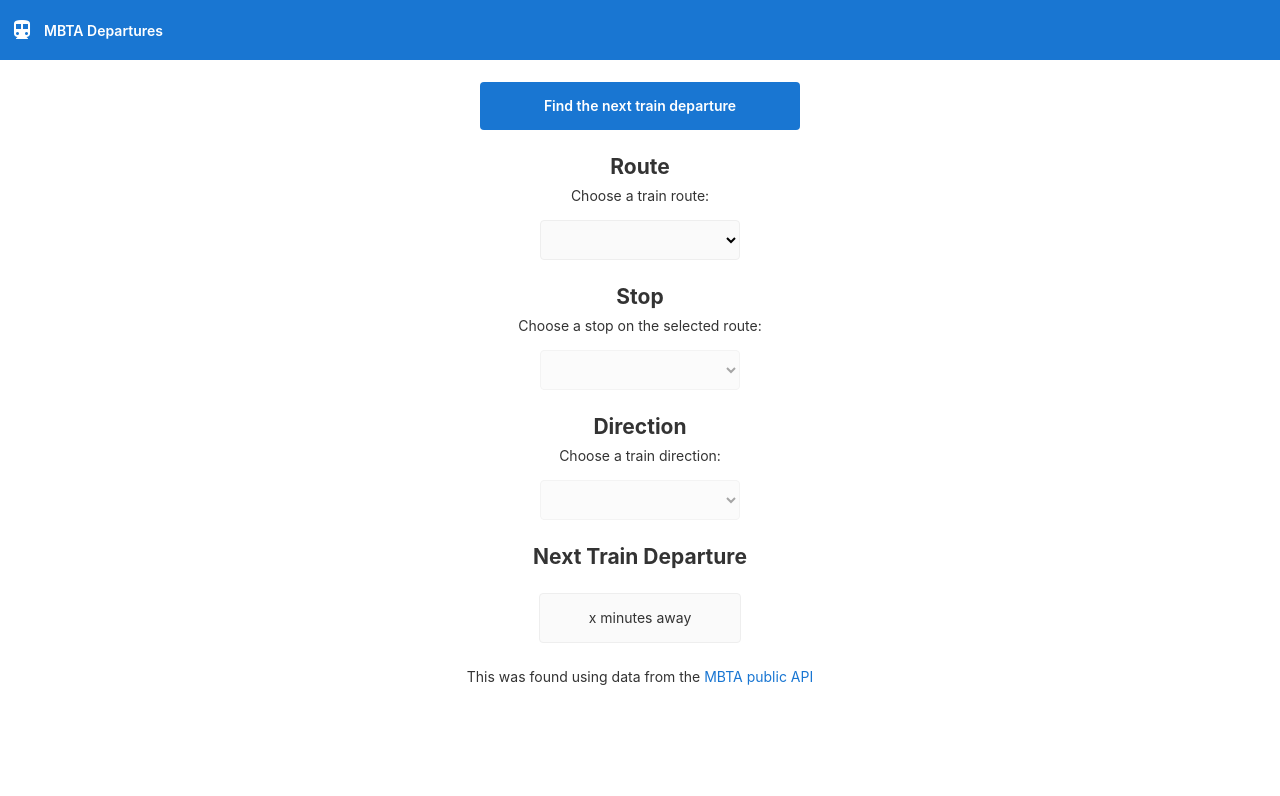
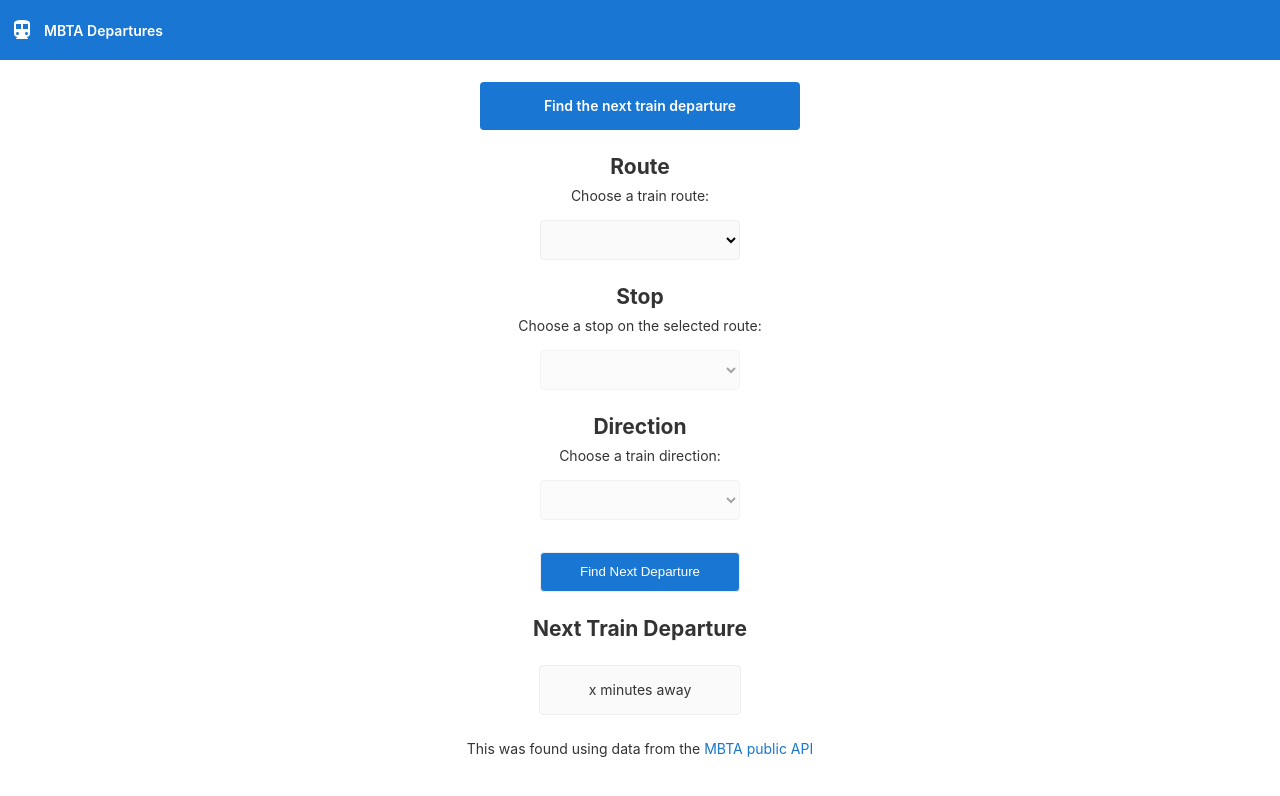
Before and after one commit to vripper/mbta-departures, an Angular app: page / in a window 1280 px wide. Shown: the top 796 px of the page. Built offline with nearby package versions, Linux system fonts and the light colour scheme.

Commit message:
add submit button

```diff
--- a/src/app/app.component.css
+++ b/src/app/app.component.css
@@ -97,3 +97,7 @@
   display: flex;
   align-items: center;
 }
+#submit-button {
+    background-color: #1976d2;
+    color: white;
+}
--- a/src/app/app.component.html
+++ b/src/app/app.component.html
@@ -45,8 +45,13 @@
     </select>
   </div>
 
+  <!-- Submit Button -->
+  <div class="card-container">
+    <button id="submit-button" type="submit" class="card" (ngSubmit)="onSubmit()">Find Next Departure</button>
+  </div>
 
-  <!-- Next Steps -->
+
+  <!-- Next Departure -->
   <h2>Next Train Departure</h2>
 
   <div class="card-container">
--- a/src/app/app.component.ts
+++ b/src/app/app.component.ts
@@ -14,6 +14,7 @@
   selectedStop: string;
   selectedDirection: string;
   disableStopAndDirection = true;
+  submitted = false;
 
   constructor(private mbtaService: MbtaService){}
 
@@ -21,4 +22,8 @@
     this.disableStopAndDirection = false;
   }
 
+  onSubmit() {
+    this.submitted = true;
+  }
+
 }
```
